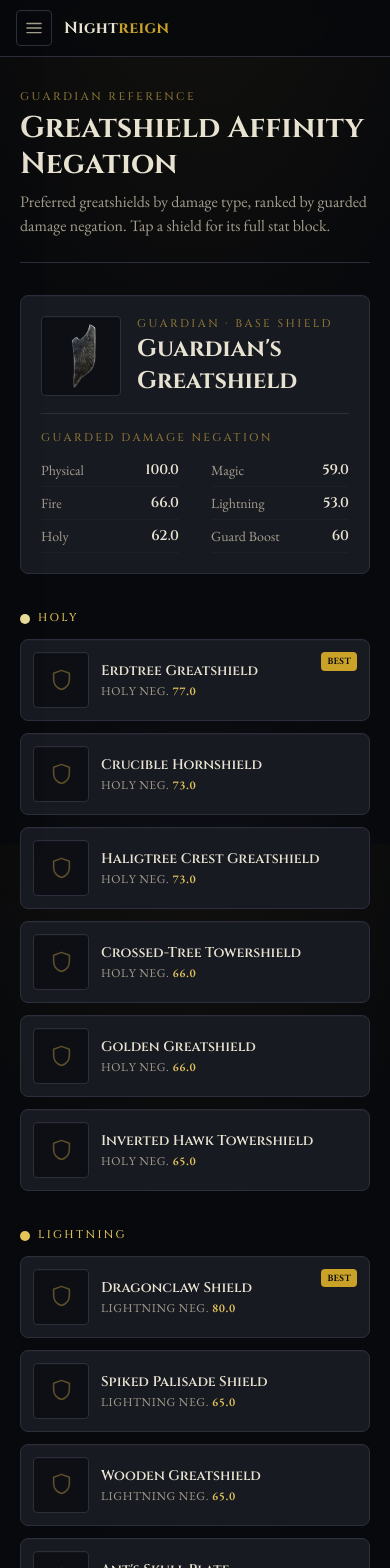
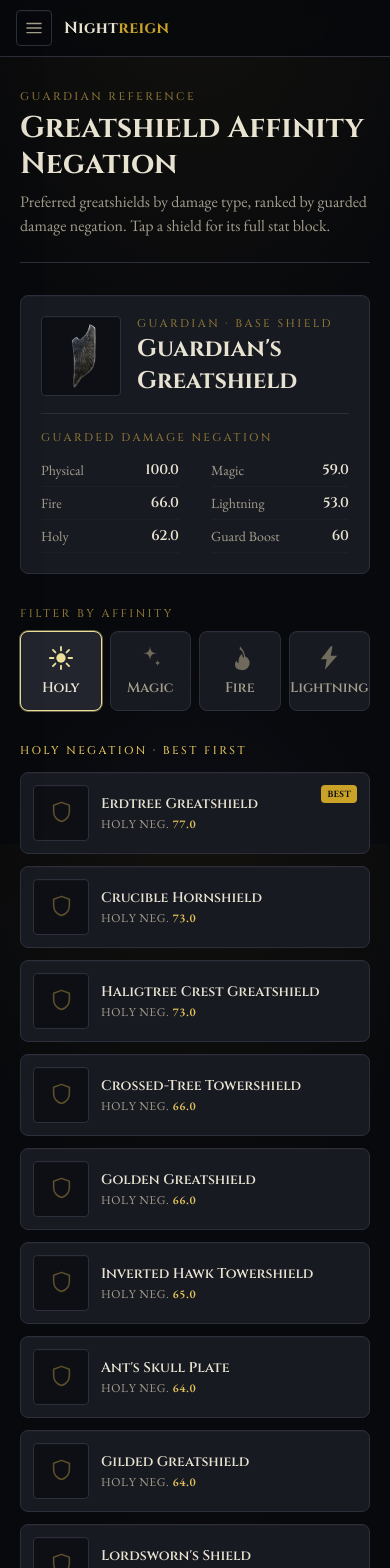
Before and after one commit to Tulun/nightreign, a Next.js app: page /greatshields in a window 390 px wide. Shown: the top 1568 px of the page. Built offline with nearby package versions, Linux system fonts and the light colour scheme.

Commit message:
changes
Signed-off-by: Jason Kiraly <jasonkiraly@Jasons-MacBook-Pro-2026.local>

```diff
--- a/next.config.mjs
+++ b/next.config.mjs
@@ -1,4 +1,17 @@
 /** @type {import('next').NextConfig} */
-const nextConfig = {};
+
+// Set GITHUB_PAGES=true (the deploy workflow does) to build a static export
+// rooted under /nightreign for https://tulun.github.io/nightreign/.
+// Without it, local `next dev` / `next build` run base-path-free.
+const isGithubPages = process.env.GITHUB_PAGES === "true";
+const repo = "nightreign"; // GitHub repo name → project-site path segment
+
+const nextConfig = {
+  output: "export", // emit a static site to ./out on `next build`
+  images: { unoptimized: true }, // no image-optimization server on GitHub Pages
+  basePath: isGithubPages ? `/${repo}` : "",
+  assetPrefix: isGithubPages ? `/${repo}/` : "",
+  trailingSlash: true, // /town-map/ → town-map/index.html, served cleanly by Pages
+};
 
 export default nextConfig;
--- a/package.json
+++ b/package.json
@@ -5,6 +5,8 @@
   "scripts": {
     "dev": "next dev",
     "build": "next build",
+    "build:pages": "GITHUB_PAGES=true next build",
+    "preview:pages": "npx --yes serve out",
     "start": "next start",
     "lint": "next lint"
   },
--- a/src/app/page.tsx
+++ b/src/app/page.tsx
@@ -1,5 +1,15 @@
-import { redirect } from "next/navigation";
+"use client";
 
+import { useEffect } from "react";
+import { useRouter } from "next/navigation";
+
+// Client-side redirect to the default view. A server `redirect()` can't run on
+// a static host (GitHub Pages), so we forward after the page loads. next/router
+// applies basePath automatically.
 export default function Home() {
-  redirect("/town-map");
+  const router = useRouter();
+  useEffect(() => {
+    router.replace("/town-map");
+  }, [router]);
+  return null;
 }
--- a/src/components/GreatshieldReference.tsx
+++ b/src/components/GreatshieldReference.tsx
@@ -12,27 +12,27 @@ import {
 } from "@/lib/greatshields";
 import { ShieldIcon } from "./ShieldIcon";
 
-/** How many shields to show per affinity section. */
-const TOP_N = 6;
-
 /** The Guardian's namesake shield, featured at the top. */
 const GUARDIAN_ID = "guardians-greatshield";
 
 /**
- * Guardian greatshield reference: shields grouped by affinity and ranked by
- * that affinity's guarded negation. Clicking a shield opens its full stat block.
+ * Guardian greatshield reference. Pick an affinity (Holy / Magic / Fire /
+ * Lightning) and the shields ranked by that affinity's guarded negation are
+ * shown — no scrolling through every affinity. Clicking a shield opens its
+ * full stat block.
  */
 export function GreatshieldReference() {
-  const [selected, setSelected] = useState<Greatshield | null>(null);
   const guardian = greatshields.find((s) => s.id === GUARDIAN_ID);
+  const [affinity, setAffinity] = useState<Affinity>(RANKED_AFFINITIES[0].key);
+  const [detail, setDetail] = useState<Greatshield | null>(null);
 
   // Escape closes the modal.
   useEffect(() => {
-    if (!selected) return;
-    const onKey = (e: KeyboardEvent) => e.key === "Escape" && setSelected(null);
+    if (!detail) return;
+    const onKey = (e: KeyboardEvent) => e.key === "Escape" && setDetail(null);
     window.addEventListener("keydown", onKey);
     return () => window.removeEventListener("keydown", onKey);
-  }, [selected]);
+  }, [detail]);
 
   if (greatshields.length === 0) {
     return (
@@ -43,23 +43,58 @@ export function GreatshieldReference() {
     );
   }
 
+  const ranked = rankByAffinity(greatshields, affinity);
+  const activeLabel = RANKED_AFFINITIES.find((a) => a.key === affinity)?.label ?? "";
+
   return (
-    <div className="space-y-9">
+    <div className="space-y-8">
       {guardian && <GuardianFeature shield={guardian} />}
 
+      {/* Affinity selector */}
+      <div>
+        <p className="eyebrow mb-2">Filter by affinity</p>
+        <div className="grid grid-cols-4 gap-2 sm:gap-3">
           {RANKED_AFFINITIES.map(({ key, label }) => {
-        const ranked = rankByAffinity(greatshields, key, TOP_N);
+            const isActive = key === affinity;
             return (
-          <section key={key}>
-            <h3 className="eyebrow mb-3 flex items-center gap-2 text-gold-bright">
-              <AffinityDot affinity={key} /> {label}
+              <button
+                key={key}
+                type="button"
+                onClick={() => setAffinity(key)}
+                aria-pressed={isActive}
+                className={`frame flex flex-col items-center gap-1.5 rounded-lg px-2 py-3 transition-all ${
+                  isActive
+                    ? "bg-night-700 shadow-lift"
+                    : "bg-night-800 text-parchment-muted hover:bg-night-700"
+                }`}
+                style={isActive ? { borderColor: AFFINITY_COLOR[key], boxShadow: `0 0 0 1px ${AFFINITY_COLOR[key]}66` } : undefined}
+              >
+                <AffinityIcon
+                  affinity={key}
+                  color={isActive ? AFFINITY_COLOR[key] : undefined}
+                />
+                <span
+                  className={`font-display text-sm font-semibold ${isActive ? "text-parchment" : ""}`}
+                >
+                  {label}
+                </span>
+              </button>
+            );
+          })}
+        </div>
+      </div>
+
+      {/* Shields for the selected affinity */}
+      <div>
+        <h3 className="eyebrow mb-3 text-gold-bright">
+          {activeLabel} negation · best first
         </h3>
         <div className="grid grid-cols-1 gap-3 sm:grid-cols-2 lg:grid-cols-3">
           {ranked.map((s, i) => (
             <button
               key={s.id}
               type="button"
-                  onClick={() => setSelected(s)}
+              onClick={() => setDetail(s)}
               className="frame group flex items-center gap-3 rounded-lg bg-night-800 p-3 text-left transition-all duration-200 hover:-translate-y-0.5 hover:bg-night-700 hover:shadow-lift"
             >
               <ShieldIcon src={s.icon} alt={s.name} size={56} />
@@ -68,9 +103,9 @@ export function GreatshieldReference() {
                   {s.name}
                 </p>
                 <p className="mt-0.5 font-body text-xs uppercase tracking-[0.05em] text-parchment-muted">
-                      {label} neg.{" "}
+                  {activeLabel} neg.{" "}
                   <span className="font-semibold text-gold-bright">
-                        {s.negation[key].toFixed(1)}
+                    {s.negation[affinity].toFixed(1)}
                   </span>
                 </p>
               </div>
@@ -82,11 +117,9 @@ export function GreatshieldReference() {
             </button>
           ))}
         </div>
-          </section>
-        );
-      })}
+      </div>
 
-      {selected && <ShieldModal shield={selected} onClose={() => setSelected(null)} />}
+      {detail && <ShieldModal shield={detail} onClose={() => setDetail(null)} />}
     </div>
   );
 }
@@ -167,12 +200,44 @@ function StatRow({ label, value }: { label: string; value: string }) {
   );
 }
 
-function AffinityDot({ affinity }: { affinity: Affinity }) {
+/**
+ * Affinity glyphs evoking the in-game damage symbols (original artwork):
+ * Holy = radiant sun, Magic = glintstone sparkle, Fire = flame, Lightning = bolt.
+ */
+function AffinityIcon({ affinity, color }: { affinity: Affinity; color?: string }) {
+  const style = { color: color ?? "var(--parchment-faint, #6f6a5c)" };
+  const common = { viewBox: "0 0 24 24", className: "h-7 w-7", style, "aria-hidden": true } as const;
+
+  switch (affinity) {
+    case "holy":
       return (
-    <span
-      aria-hidden="true"
-      className="inline-block h-2.5 w-2.5 rounded-full"
-      style={{ background: AFFINITY_COLOR[affinity] }}
-    />
+        <svg {...common} fill="currentColor">
+          <circle cx="12" cy="12" r="4" />
+          <g stroke="currentColor" strokeWidth="1.6" strokeLinecap="round">
+            <path d="M12 2.5v3M12 18.5v3M2.5 12h3M18.5 12h3M5.1 5.1l2.1 2.1M16.8 16.8l2.1 2.1M18.9 5.1l-2.1 2.1M7.2 16.8l-2.1 2.1" />
+          </g>
+        </svg>
       );
+    case "magic":
+      return (
+        <svg {...common} fill="currentColor">
+          <path d="M12 2c.5 4.4 1.6 5.5 6 6-4.4.5-5.5 1.6-6 6-.5-4.4-1.6-5.5-6-6 4.4-.5 5.5-1.6 6-6z" />
+          <path d="M18.5 13.5c.25 1.9.85 2.5 2.5 2.75-1.65.25-2.25.85-2.5 2.75-.25-1.9-.85-2.5-2.5-2.75 1.65-.25 2.25-.85 2.5-2.75z" />
+        </svg>
+      );
+    case "fire":
+      return (
+        <svg {...common} fill="currentColor">
+          <path d="M12 2c2.6 3.3 4.3 5.4 4.3 8.6A4.3 4.3 0 0 1 12 22a4.3 4.3 0 0 1-4.3-4.3c0-1.4.5-2.5 1.4-3.6.1 1.2.8 2 1.9 2.3-.7-2.9.2-5.6 3-8.4-.3 1.7.2 3 1.3 3.9.3-3.2-.7-5.6-3.6-7.5z" />
+        </svg>
+      );
+    case "lightning":
+      return (
+        <svg {...common} fill="currentColor">
+          <path d="M13.5 2L5 13h5l-1.5 9L19 10h-5.5L15 2z" />
+        </svg>
+      );
+    default:
+      return null;
   }
+}
--- a/src/lib/greatshields.ts
+++ b/src/lib/greatshields.ts
@@ -28,9 +28,9 @@ export interface Greatshield {
 /** The affinities the reference groups by (physical is always 100, so omitted). */
 export const RANKED_AFFINITIES: { key: Affinity; label: string }[] = [
   { key: "holy", label: "Holy" },
+  { key: "magic", label: "Magic" },
+  { key: "fire", label: "Fire" },
   { key: "lightning", label: "Lightning" },
-  { key: "fire", label: "Fire" },
-  { key: "magic", label: "Magic" },
 ];
 
 /** Full stat-block order shown in the detail modal (matches the source image). */
```
Also changed, not shown: 2 other files (tests, documents, lock files or other folders). Lines whose indentation alone changed are shown as unchanged.
